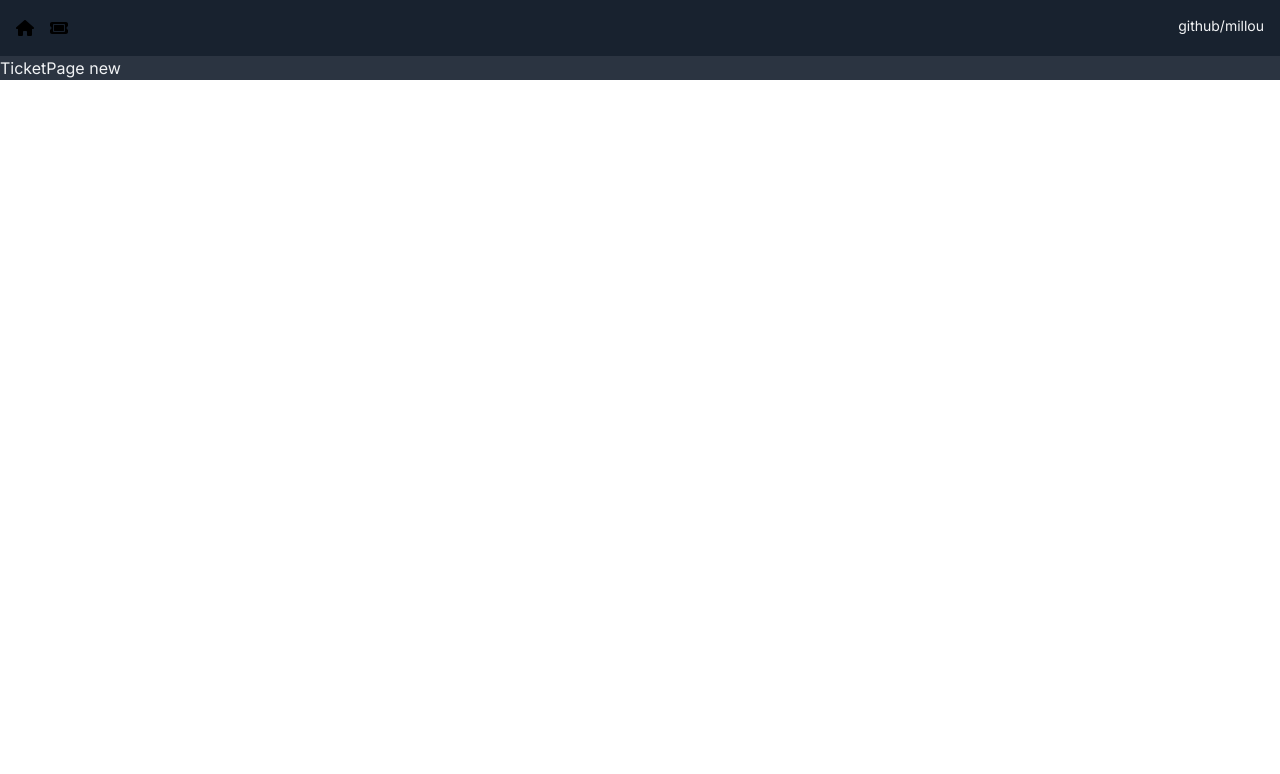
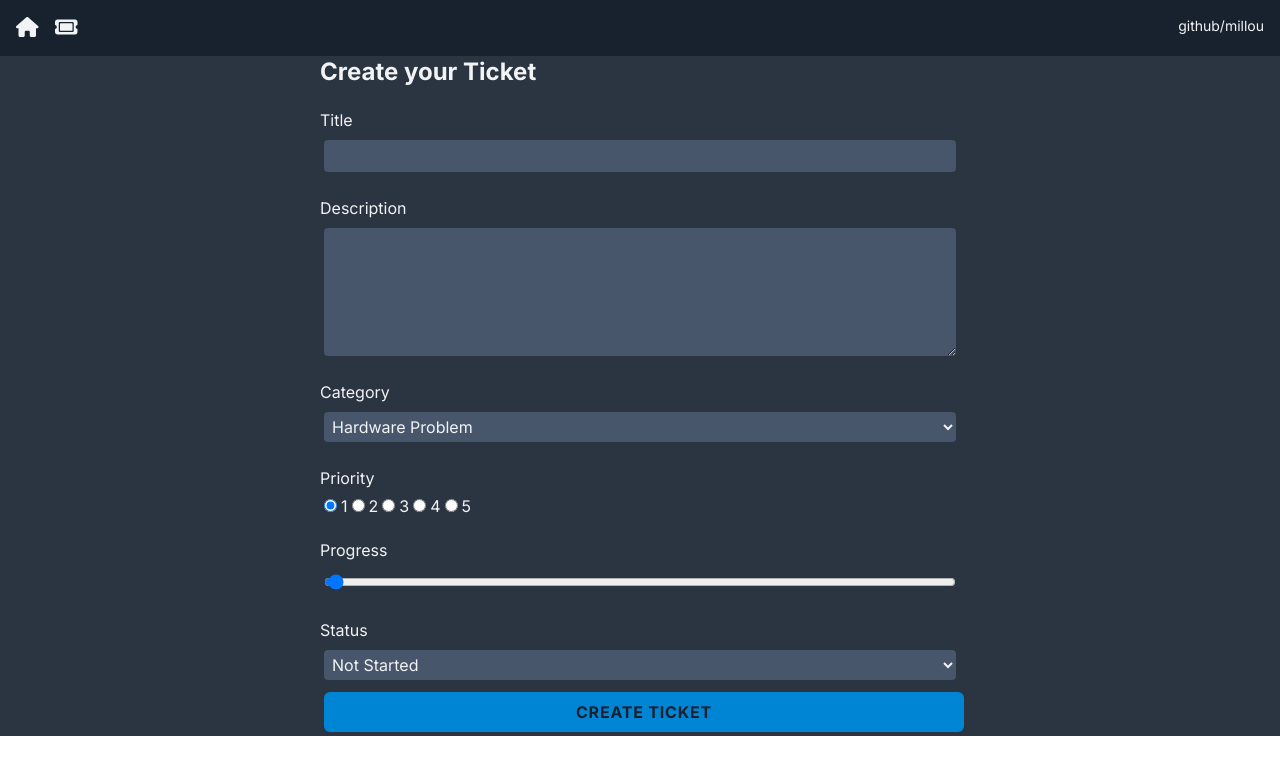
Before and after one commit to millouu/ticketly, a Next.js app: page /TicketPage/new in a window 1280 px wide. Shown: the top 774 px of the page. Built offline with nearby package versions, Linux system fonts and the light colour scheme.

Commit message:
create ticket form

```diff
--- /dev/null
+++ b/app/(components)/TicketForm.jsx
@@ -0,0 +1,144 @@
+"use client";
+
+import { useRouter } from "next/navigation";
+import React, { useState } from "react";
+
+const TicketForm = () => {
+  const router = useRouter();
+
+  const handleChange = (e) => {
+    const value = e.target.value;
+    const name = e.target.name;
+    setFormData((prevState) => ({ ...prevState, [name]: value }));
+  };
+  const startingTicketData = {
+    title: "",
+    description: "",
+    priority: 1,
+    progress: 0,
+    status: "not started",
+    category: "Hardware Problem",
+  };
+  const [formData, setFormData] = useState(startingTicketData);
+  const handleSubmit = async (e) => {
+    e.preventDefault();
+    const res = await fetch("/api/Tickets", {
+      method: "POST",
+      body: JSON.stringify({ formData }),
+      "content-type": "application/json",
+    });
+
+    if (!res.ok) {
+      throw new Error("Failed to create ticket");
+    }
+    router.refresh();
+    router.push("/");
+  };
+
+  return (
+    <div className='flex justify-center'>
+      <form
+        className='flex flex-col gap-1 w-1/2'
+        method='post'
+        onSubmit={handleSubmit}>
+        <h3>Create your Ticket</h3>
+        <label htmlFor=''>Title</label>
+        <input
+          type='text'
+          id='title'
+          name='title'
+          onChange={handleChange}
+          required
+          value={formData.title}
+        />
+        <label htmlFor=''>Description</label>
+        <textarea
+          id='description'
+          name='description'
+          onChange={handleChange}
+          required
+          value={formData.description}
+          rows='5'
+        />
+        <label htmlFor=''>Category</label>
+        <select
+          name='category'
+          id='category'
+          value={formData.category}
+          onChange={handleChange}>
+          <option value='hardware'>Hardware Problem</option>
+          <option value='software'>Software Problem</option>
+          <option value='network'>Network Problem</option>
+        </select>
+        <label htmlFor=''>Priority</label>
+        <div>
+          <input
+            type='radio'
+            id='priority-1'
+            name='priority'
+            onChange={handleChange}
+            value={1}
+            checked={formData.priority == 1}
+          />
+          <label htmlFor=''>1</label>
+          <input
+            type='radio'
+            id='priority-2'
+            name='priority'
+            onChange={handleChange}
+            value={2}
+            checked={formData.priority == 2}
+          />
+          <label htmlFor=''>2</label>
+          <input
+            type='radio'
+            id='priority-3'
+            name='priority'
+            onChange={handleChange}
+            value={3}
+            checked={formData.priority == 3}
+          />
+          <label htmlFor=''>3</label>
+          <input
+            type='radio'
+            id='priority-4'
+            name='priority'
+            onChange={handleChange}
+            value={4}
+            checked={formData.priority == 4}
+          />
+          <label htmlFor=''>4</label>
+          <input
+            type='radio'
+            id='priority-5'
+            name='priority'
+            onChange={handleChange}
+            value={5}
+            checked={formData.priority == 5}
+          />
+          <label htmlFor=''>5</label>
+        </div>
+        <label htmlFor=''>Progress</label>
+        <input
+          type='range'
+          id='progress'
+          name='progress'
+          value={formData.progress}
+          min='0'
+          max='100'
+          onChange={handleChange}
+        />
+
+        <label htmlFor=''>Status</label>
+        <select name='status' id='status'>
+          <option value='not started'>Not Started</option>
+          <option value='in progress'>In Progress</option>
+          <option value='completed'>Completed</option>
+        </select>
+        <input type='submit' className='btn' value='Create Ticket' />
+      </form>
+    </div>
+  );
+};
+
+export default TicketForm;
--- a/app/TicketPage/[id]/page.jsx
+++ b/app/TicketPage/[id]/page.jsx
@@ -1,8 +1,8 @@
+import TicketForm from "@/app/(components)/TicketForm"
+
 const TicketPage = ({ params}) => {
   return (
-    <div>
-      TicketPage {params.id}
-    </div>
+    <TicketForm/>
   )
 }
 
--- a/app/api/route.js
+++ b/app/api/Tickets/route.js
@@ -1,7 +1,8 @@
-import Ticket from "../models/Ticket";
+import Ticket from "@/app/(models)/Ticket";
 import { NextResponse } from "next/server";
 
 export async function POST(req) {
+  console.log("POST RAN")
   try {
     const body = await req.json();
     const ticketData = body.formData;
--- a/app/globals.css
+++ b/app/globals.css
@@ -22,6 +22,15 @@
         @apply text-sm text-default-text;
 
     };
+    form{
+        @apply rounded-xl p-4
+    }
+    label{
+        @apply mt-4
+    }
+    input,select,textarea{
+        @apply m-1 rounded bg-card p-1;
+    }
 }
 
 @layer components{
```
